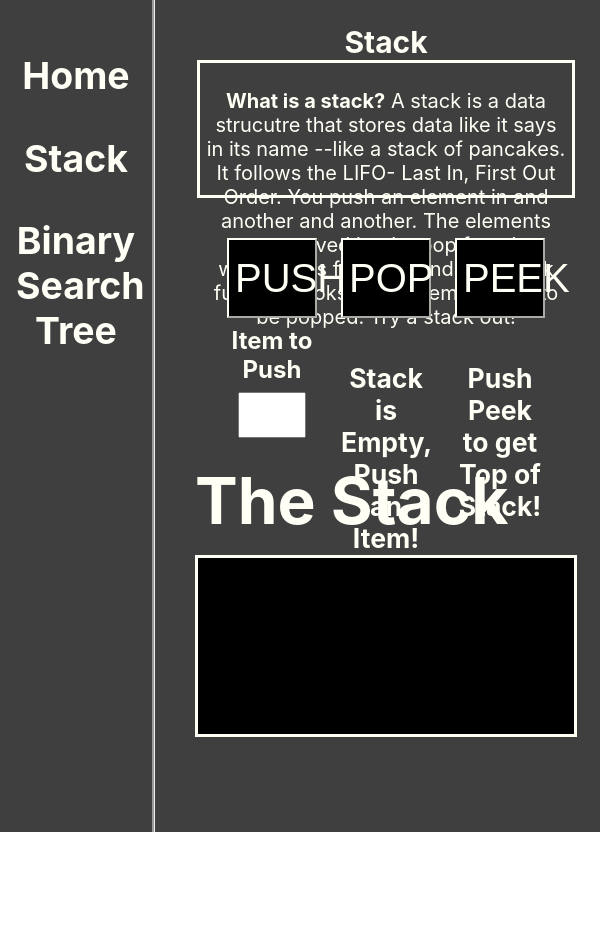
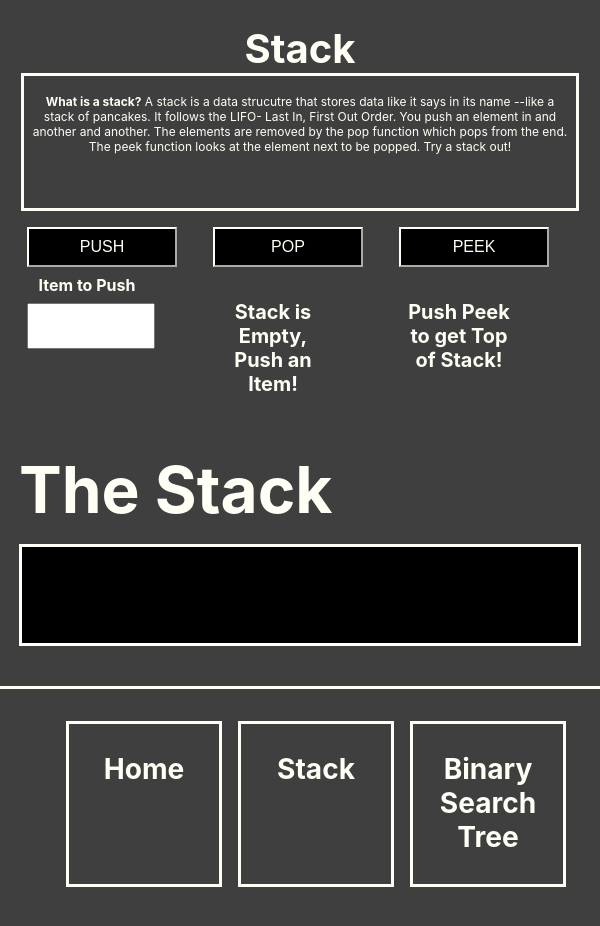
Before and after one commit to k-westbrook/help-my-data-structure, a React (Create React App) app: page /stack in a window 600 px wide. Shown: the top 926 px of the page. Before the commit the page ends 832 px from the top, so only its background shows below. Built offline with nearby package versions, Linux system fonts and the light colour scheme.

Commit message:
updated mobile

```diff
--- a/src/App.css
+++ b/src/App.css
@@ -34,6 +34,14 @@
     transform: rotate(360deg);
   }
 }
+@media only screen and (min-width: 600px) {
+  .App {
+    text-align: center;
+    display: flex;
+    flex-direction: row;
+    background-color: #3F3F3F;
+    color:#FFFFF6;
+  }
 
 .nav-bar-container{
   width:20vw;
@@ -172,3 +180,170 @@ background-color: #3F3F3F;
   margin-top:5vh;
   margin-bottom: 2vh;
 }
+}
+
+
+
+
+
+@media only screen and (max-width: 600px) {
+  .App {
+    text-align: center;
+    display: flex;
+    flex-direction:column-reverse;
+    background-color: #3F3F3F;
+    color:#FFFFF6;
+    width: 100vw;
+
+  }
+
+  .nav-bar-container{
+    width:100vw;
+    font-size: 3vh;
+    margin-bottom:5vh;
+    border-top-style: solid;
+    padding-top:3vh;
+
+    display: flex;
+    flex-direction: row;
+    flex-wrap: wrap;
+    justify-content: center;
+  }
+.nav-bar-item{
+  border-style: solid;
+  margin:1vh;
+  width:25vw;
+  height:20vh;
+
+}
+  .link{
+  color:#FFFFF6;
+    text-decoration: none;
+  }
+  .route-container{
+  width: 100vw;
+
+  }
+  .home-page{
+    font-size: 10vw;
+  }
+  .home-page-text{
+    font-size:3vh;
+    padding:5vh;
+    margin:1vh;
+    border-style:groove;
+    border-color: #FFFFF6;
+    background-color:black;
+  }
+  .ds-header{
+    font-size:5vh;
+    margin-top: 3vh;
+    margin-bottom: 0;
+  }
+  .ds-explanation{
+    height:15vh;
+    width: 90vw;
+    margin-left:2vw;
+    margin-right:2vw;
+    border-style: solid;
+    padding:1vw;
+    font-size:1.5vh;
+
+
+  }
+
+  .push-form{
+    display: flex;
+    margin-top:2vh;
+    justify-content: center;
+
+  }
+
+  .button-group{
+    margin-left:1vw;
+    margin-right:10vw;
+    width: 20vw;
+    height: 25vh;
+
+  }
+
+  .button-style{
+    width: 25vw;
+    height:5vh;
+    background-color: black;
+    border-color: #FFFFF6;
+    color:#FFFFF6;
+    font-size:2vh;
+  }
+
+  .form-item-to-push
+  {
+    font-size:2vh;
+    margin-top:1vh;
+    margin-bottom: 1vh;
+  }
+  .form-item-input
+  {
+    width: 20vw;
+    height:5vh;
+    font-size: 2vh;
+  }
+
+  .stack-container{
+    margin-left:2vw;
+  margin-right:2vw;
+  display: flex;
+  flex-direction: column;
+  align-items:center;
+
+  }
+
+  .stack-display-container
+  {
+  display: flex;
+  flex-direction: row;
+  flex-wrap: wrap;
+  border-style: solid;
+  padding:1vh;
+  font-size: 3vh;
+  min-height: 10vh;
+  width: 90vw;
+  margin-bottom:5vh;
+  background-color: black;
+
+  }
+  .stack-header
+  {
+    font-size: 8vh;
+    text-align: left;
+    padding:0;
+    margin-top:3vh;
+    margin-bottom: 2vh;
+  }
+
+  .stack-item{
+    margin-left:2vw;
+    margin-right:2vw;
+    margin-top: 2vh;
+    margin-bottom: 2vh;
+  padding:2vh;
+  border-style:solid;
+  background-color: #3F3F3F;
+
+  }
+  .peek-container{
+    font-size:3vh;
+    margin-top:1vh;
+    margin-bottom: 1vh;
+  }
+
+
+  .stack-empty
+  {
+    font-size: 8vh;
+    text-align: left;
+    padding:0;
+    margin-top:5vh;
+    margin-bottom: 2vh;
+  }
+  }
--- a/src/NavBar.js
+++ b/src/NavBar.js
@@ -9,17 +9,17 @@ class Routes extends React.Component {
   render() {
     return (
       <div className='nav-bar-container'>
-        <div >
+        <div className='nav-bar-item' >
           <Link className='link' to="/">
             <h3>Home</h3>
           </Link>
         </div>
-        <div>
+        <div className='nav-bar-item'>
           <Link className='link' to="/stack">
             <h3>Stack</h3>
           </Link>
         </div>
-        <div>
+        <div className='nav-bar-item'>
           <Link className='link' to="/binarysearchtree">
             <h3>Binary Search Tree</h3>
           </Link>
```
